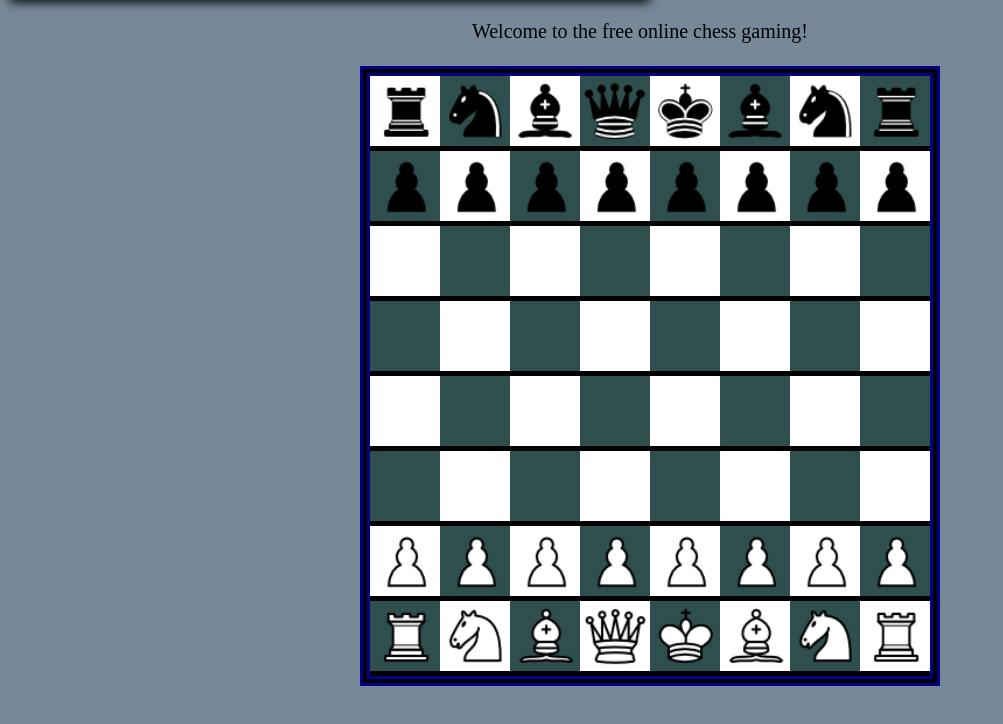
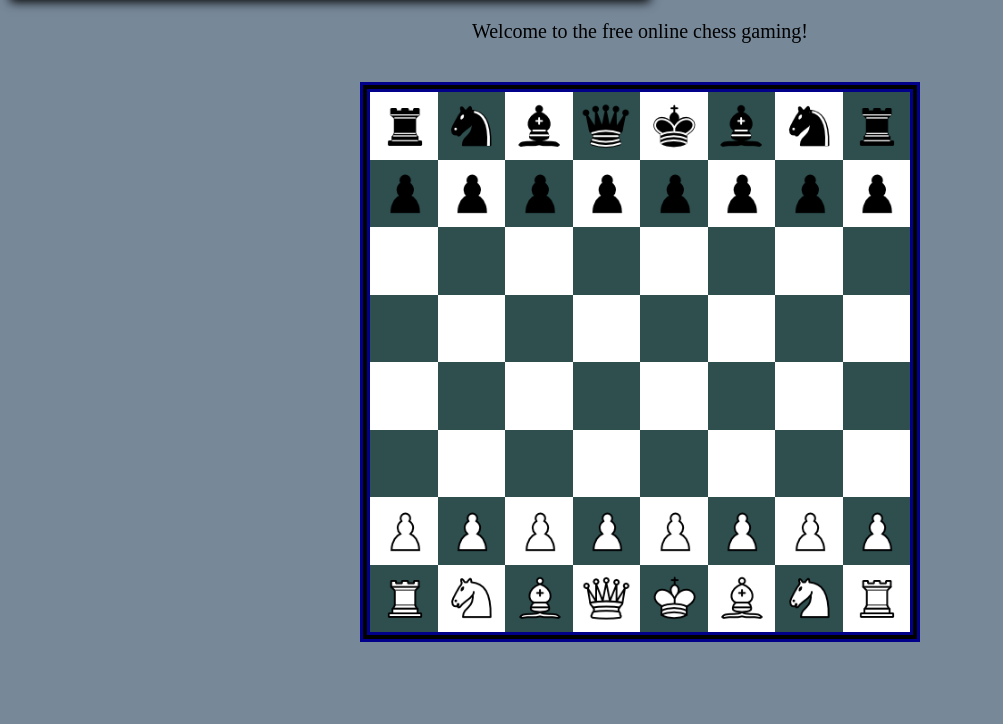
Before and after one commit to hrishivarun/Chess, a website: page index.html in a window 1280 px wide. Shown: the part 50-774 px from the top of the page, without its empty margins (0-1003 px from the left). Drawn offline with Linux system fonts and the light colour scheme.

Commit message:
fixing resize issue for the chess board

```diff
--- a/src/chessboard.css
+++ b/src/chessboard.css
@@ -36,42 +36,48 @@ button{
     margin: 20px calc(50vw - calc(150px / 2));
 }
 #sudoku {
-    box-sizing: content-box;
+    box-sizing: border-box;
     color: yellow;
-    width: 560px;
-    height:auto;
+    width: min(90vw, 90vh); /* Use the smaller of 90% viewport width or height */
+    height: min(90vw, 90vh); /* Keep it square */
+    max-width: 560px; /* Optional: set a maximum size */
+    max-height: 560px;
     background-color: black;
-    /* padding: 1px; */
-    border: 10px double darkblue;
-    margin-left: calc(calc(100vw - 560px)/2);
-    margin-right: calc(calc(100vw - 560px)/2);
-    /* display: none; */
-    grid-template-columns: 1fr 1fr 1fr 1fr 1fr 1fr 1fr 1fr;
-    grid-template-rows: 1fr 1fr 1fr 1fr 1fr 1fr 1fr 1fr;
-    grid-row-gap: 0cap;
+    border: min(1.8vw, 1.8vh, 10px) double darkblue; /* Responsive border */
+    margin: 2vh auto; /* Center horizontally with some top margin */
+    display: grid; /* Add this - you had it commented out */
+    grid-template-columns: repeat(8, 1fr); /* 8 equal columns */
+    grid-template-rows: repeat(8, 1fr); /* 8 equal rows */
+    gap: 0;
 }
-.odd{
-    display: inline-block;
+
+.odd, .even, .white, .black {
+    display: flex;
+    align-items: center;
+    justify-content: center;
+    aspect-ratio: 1; /* Keeps squares perfectly square */
+    width: 100%; /* Take full grid cell width */
+    height: 100%; /* Take full grid cell height */
+    font-size: min(4vw, 4vh, 2.5rem); /* Responsive font size for pieces */
+}
+
+.odd {
     background-color: white;
     color: darkslategray;
-    height: 70px;
-    width: 70px;
 }
-.even{
-    display: inline-block;
+
+.even {
     background-color: darkslategray;
     color: darkred;
-    height: 70px;
-    width: 70px;
 }
-.white{
-    height: 70px;
-    width: 70px;
+
+/* If you're using images for pieces, make them responsive too */
+.odd img, .even img, .white img, .black img {
+    width: 80%; /* Take 80% of the square size */
+    height: 80%;
+    object-fit: contain; /* Maintain aspect ratio */
 }
-.black{
-    height: 70px;
-    width: 70px;
-}
+
 
 .announcement{
     display: none;
```
